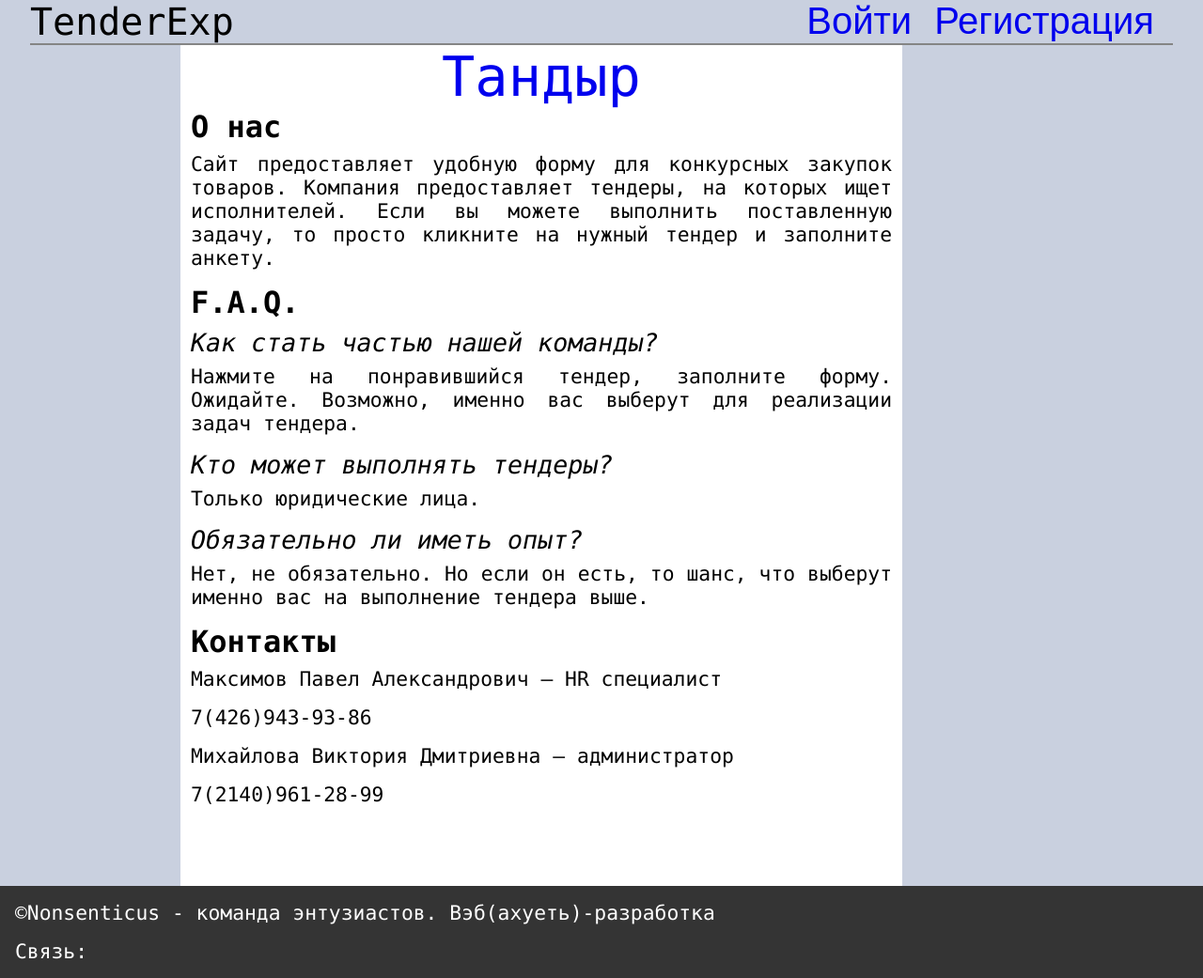
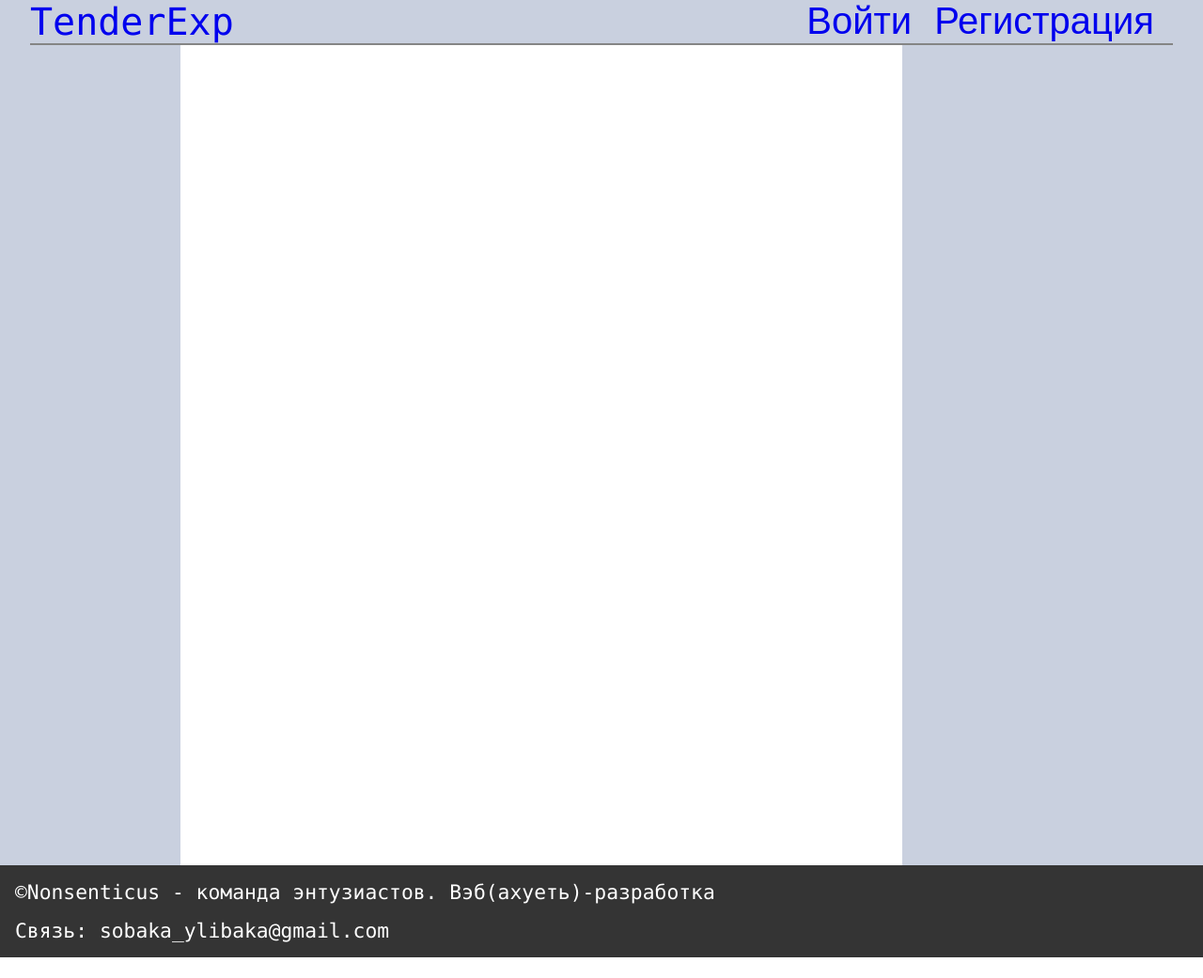
Before and after one commit to myrzh/womanup_tender, a Python web app: template app/templates/base.html in a window 1280 px wide. Shown: the whole page at 94% size. After the commit the page ends 1019 px from the top, so only its background shows below. Run offline with Jinja, Linux system fonts and the light colour scheme; the template is opened without the code that fills it, so the values that code supplies are empty.

Commit message:
base and index work

```diff
--- a/app/templates/base.html
+++ b/app/templates/base.html
@@ -7,39 +7,19 @@
     <body>
         <div>
         <div id = "header">
-            <span id="product_name_text" href="index.html">TenderExp</span>
-            <div> <button id="login_button"><a  href = "login.html"> Войти     </a></button>
+            <a id="product_name_text" href = "index.html">TenderExp</a>
+            <div> <button id="login_button"><a  href = "login.html"> Войти </a></button>
             <button id="login_button"><a  href = "signin.html"> Регистрация </a></button></div>
         </div>
         <div id="main_div_frame">
             <div id="main_div_text">
-                <center><p id ="big"><a  href = "tandir.html" target="_blank" rel="noopener noreferrer"> Тандыр</a></p></center></center>
-                <p class="gl_txt">О нас </p>
-                <p class="nr_txt">Сайт предоставляет удобную форму для конкурсных закупок товаров. Компания предоставляет тендеры, на которых ищет исполнителей. Если вы можете выполнить поставленную задачу, то просто кликните на нужный тендер и заполните анкету.</p>
-                <p class="gl_txt">F.A.Q.</p>
-                <p class="que_txt">Как стать частью нашей команды?</p>
-                <p class="nr_txt">Нажмите на понравившийся тендер, заполните форму. Ожидайте. Возможно, именно вас выберут для реализации задач тендера.</p>
-                <p class="que_txt">Кто может выполнять тендеры?</p>
-                <p class="nr_txt">Только юридические лица.</p>
-                <p class="que_txt">Обязательно ли иметь опыт?</p>
-                <p class="nr_txt"> Нет, не обязательно. Но если он есть, то шанс, что выберут именно вас на выполнение тендера выше.</p>
-                <p class="gl_txt">Контакты</p>
-                <p class="nr_txt">Максимов Павел Александрович – HR специалист </p>
-                <p class="nr_txt">7(426)943-93-86</p>
-                <p class="nr_txt">Михайлова Виктория Дмитриевна – администратор</p>
-                <p class="nr_txt">7(2140)961-28-99</p>
-                <p id="kostil">0</p>
+                <p id="kostil2">ab</p>
             </div>
         </div>
         <div id="footer">
             <div id="footer_inside">
                 <div id="footer_inside_halal"><p>©Nonsenticus - команда энтузиастов. Вэб(ахуеть)-разработка</p></div>
-            <span>Связь:</span>
-            <a class="icon.icon-github-mark-small" href="https://github.com/myrzh/" target="_blank" rel="noopener noreferrer">
-                <span class="visually-hidden">Nonsenticus on GitHub</span>
-            </a>
-
-
+            <span>Связь: sobaka_ylibaka@gmail.com</span>
             </div>
         </div>
     </body>
--- a/app/templates/styles.css
+++ b/app/templates/styles.css
@@ -91,9 +91,14 @@ span {
     font-size: 44pt;
 }
 
-#kostil{
+#kostil1{
     font-size: 1pt;
-    padding: 0 0 8% 0;
+    padding: 0 0 10% 0;
+    color: white;
+}
+#kostil2{
+    font-size: 1pt;
+    padding: 0 0 54rem 0;
     color: white;
 }
 
```
Also changed, not shown: app/templates/index.html (+34 -5 lines).
